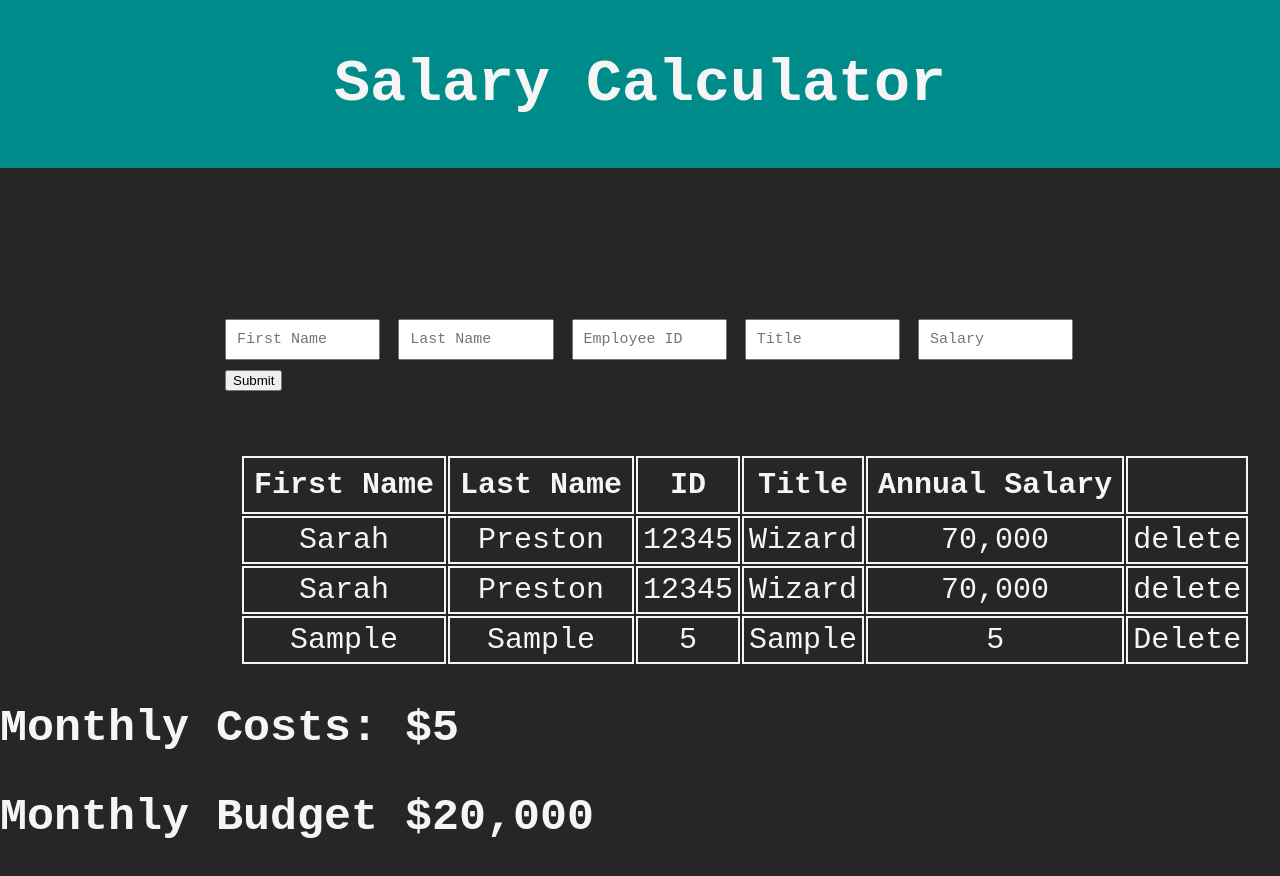
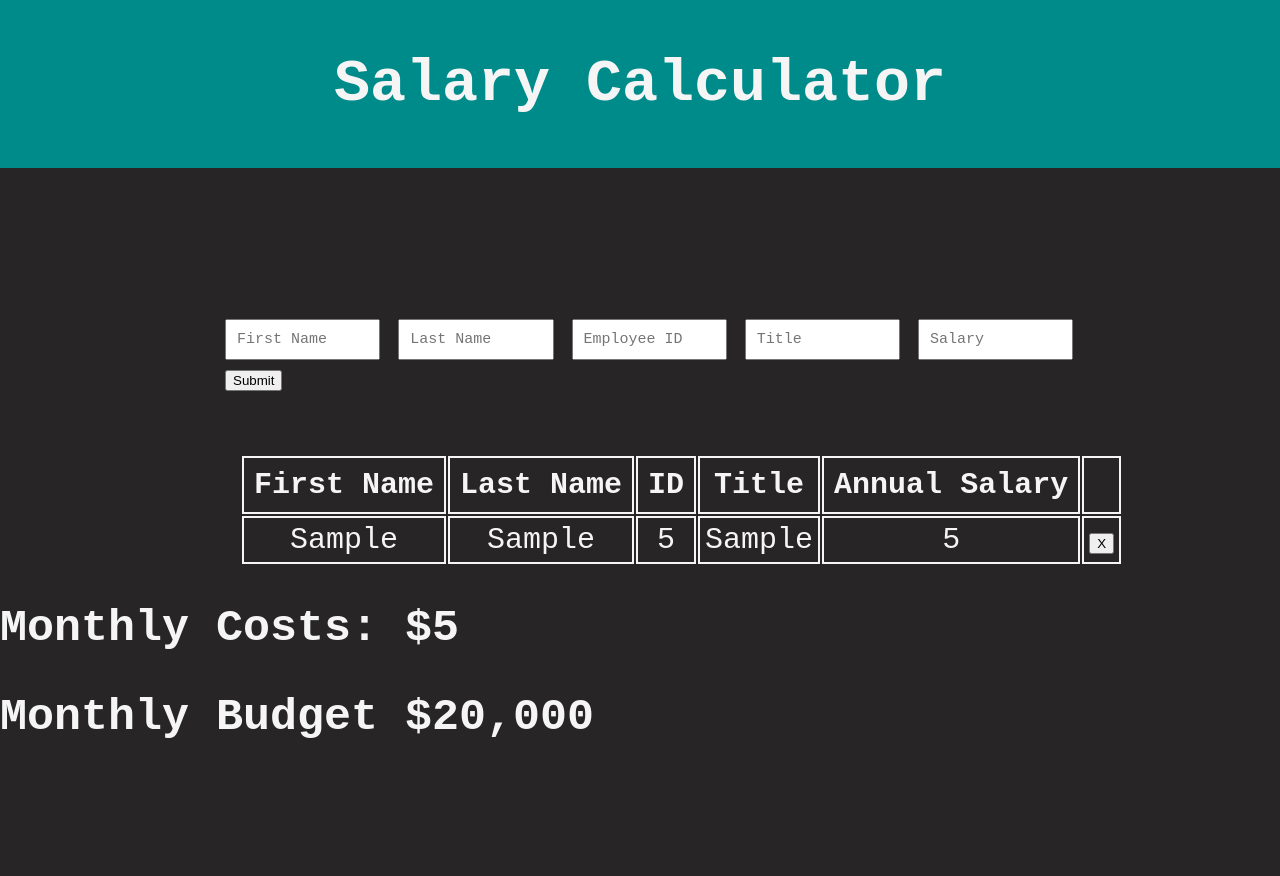
Before and after one commit to seprest1/jquery-salary-calculator, a plain HTML site: page index.html in a window 1280 px wide. Both pictures are taken after typing "Sample", "Sample", "5", "Sample", "5" into the empty fields and a click on the button "Submit". After the commit the page ends 800 px from the top, so only its background shows below. Drawn offline with Linux system fonts and the light colour scheme.

Commit message:
created delete button that deletes table row

```diff
--- a/index.html
+++ b/index.html
@@ -27,22 +27,6 @@
           <th>Annual Salary</th>
           <th></th>
         </tr>
-        <tr>
-          <td id="firstName">Sarah</td>
-          <td id="lastName">Preston</td>
-          <td id="employeeId">12345</td>
-          <td id="title">Wizard</td>
-          <td id="salary">70,000</td>
-          <td id="delete">delete</td>
-        </tr>
-        <tr>
-            <td id="firstName">Sarah</td>
-            <td id="lastName">Preston</td>
-            <td id="employeeId">12345</td>
-            <td id="title">Wizard</td>
-            <td id="salary">70,000</td>
-            <td id="delete">delete</td>
-          </tr>
       </table>
       <h2>Monthly Costs: $<span id="monthlyCosts"></span></h2>
       <h2>Monthly Budget $<span id="monthlyBudget">20,000</span></h2>
--- a/scripts/script.js
+++ b/scripts/script.js
@@ -2,9 +2,12 @@ $(document).ready(clickHandler);
 
 function clickHandler(){
     $(`#submitButton`).on(`click`, addEmployee); //when button is clicked, add the employee
+    $(".employeeTable").on("click", ".deleteButton", function() {
+        $(this).closest("tr").remove();
+     }); //when button is clicked, delete employee
 }
 
-let employees = [];
+let employeeArray = [];
 
 function addEmployee(){
     let employeeData = {  //change values of employeeData object to input values
@@ -12,10 +15,10 @@ function addEmployee(){
         lastName: $(`#lastNameInput`).val(),
         employeeId: $(`#employeeIdInput`).val(),
         title: $(`#titleInput`).val(),
-        salary: Number($(`#salaryInput`).val())
+        salary: Number($(`#salaryInput`).val()),
     }
-    employees.push(employeeData); //add employeeData object to array of employees
-    console.log(employees); ////////////////////////////////////TESTING
+    employeeArray.push(employeeData); //add employeeData object to array of employees
+
 
     $(`.employeeTable`).append(`
     <tr>
@@ -24,19 +27,26 @@ function addEmployee(){
         <td>${employeeData.employeeId}</td>
         <td>${employeeData.title}</td>
         <td>${employeeData.salary}</td>
-        <td>Delete</td>
-    </tr>`);    //add new employee data to table
+        <td><button class="deleteButton">X</button></td>
+    </tr>`);  //add new employee data to table
 
     $(`.inputs`).val('');  //empty imputs
     calculateCosts();
 }
 
+function appendTable(){
+
+}
+
 function calculateCosts(){
-    $(`#monthlyCosts`).empty();
+    $(`#monthlyCosts`).empty(); //empty out monthly costs
     let totalCost = 0;
-    for (employee of employees){
-        totalCost += employee.salary;
+    for (employee of employeeArray){
+        totalCost += employee.salary; //loop through to add all employees' salaries
+    }  //end loop
+    if (totalCost > 20000){
+        $(`#monthlyBudget`).css("background-color", "red"); //if salary cost exceeds budget, turn red
+        console.log('red');
     }
-    $(`#monthlyCosts`).append(`${totalCost}`);
-    console.log(totalCost);
+    $(`#monthlyCosts`).append(`${totalCost}`); //add new monthly total to DOM
 }
```
